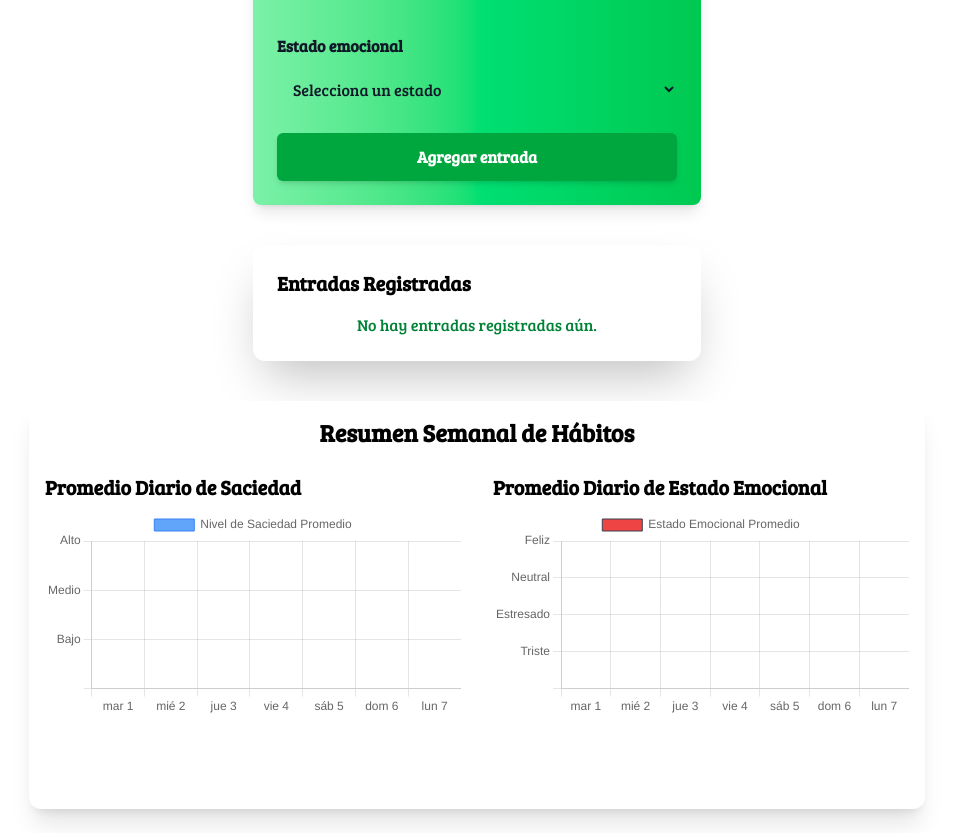
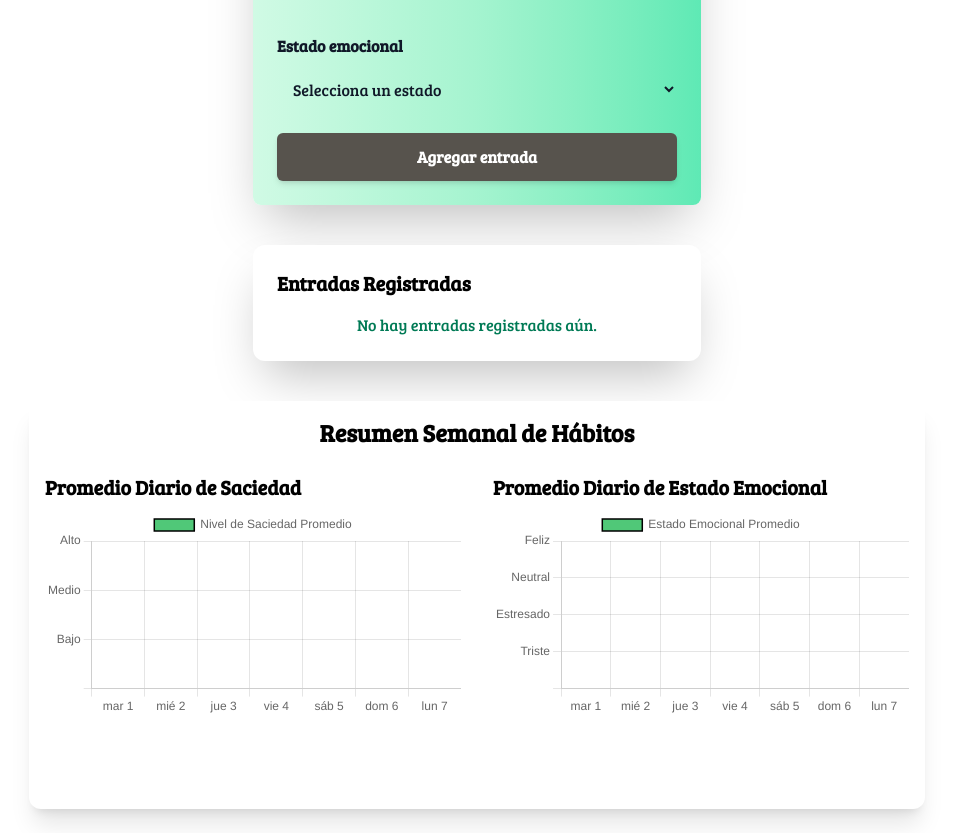
Before and after one commit to tomasvera17/gestor_alimentacion, a React (Vite) app: page / in a window 1280 px wide. Shown: the part 345-1178 px from the top of the page, without its empty margins (163-1116 px from the left). Built offline with nearby package versions, Linux system fonts and the light colour scheme; the HTML template or start-up script is replaced by a standard one; a web font is replaced by a local one.

Commit message:
Cambios de diseño

```diff
--- a/src/App.jsx
+++ b/src/App.jsx
@@ -17,21 +17,21 @@ const App = () => {
   };
 
   return (
-    <div className="min-h-screen bg-gradient-to.br from-green-200 via-green-300 to-green-400 p-6">
-      <h1 className="text-4xl font-bold text-center mb-8 text-green-900 drop-shadow-lg">Control de Alimentación y Emociones</h1>
+    <div className="min-h-screen p-6">
+      <h1 className="text-4xl font-bold text-center mb-8 text-emerald-700 drop-shadow-lg">Control de Alimentación y Emociones</h1>
       <FormularioRegistro onAgregarEntrada={agregarEntrada} />
       <section className="max-w-md mx-auto mt-10 bg-white bg-opacity-80 rounded-xl p-6 shadow-2xl">
         <h2 className="text-xl font-semibold mb-4">Entradas Registradas</h2>
         {entradas.length === 0 ? (
-          <p className="text-center text-green-700">No hay entradas registradas aún.</p>
+          <p className="text-center text-emerald-700">No hay entradas registradas aún.</p>
         ) : (
           <ul className="space-y-4">
             {entradas.map(({ id, comida, nivelSaciedad, estadoEmocional, fecha }) => (
-              <li key={id} className="bg-green-200 p-4 rounded shadow-xl">
+              <li key={id} className="bg-emerald-200 p-4 rounded shadow-xl">
                 <p><strong>Comida:</strong> {comida}</p>
                 <p><strong>Nivel de saciedad:</strong> {nivelSaciedad}</p>
                 <p><strong>Estado emocional:</strong> {estadoEmocional}</p>
-                <p className="text-sm text-green-600">{new Date(fecha).toLocaleString()}</p>
+                <p className="text-sm text-emerald-600">{new Date(fecha).toLocaleString()}</p>
               </li>
             ))}
           </ul>
--- a/src/components/FormularioRegistro.jsx
+++ b/src/components/FormularioRegistro.jsx
@@ -24,7 +24,7 @@ const FormularioRegistro = ({ onAgregarEntrada }) => {
   };
 
   return (
-    <form onSubmit={manejarEnvio} className="p-6 bg-gradient-to-r from-green-300 via-green-400 to-green-500 rounded-lg shadow-lg max-w-md mx-auto text-gray-900">
+    <form onSubmit={manejarEnvio} className="p-6 bg-gradient-to-r from-emerald-100 via-emerald-200 to-emerald-300 rounded-lg shadow-2xl max-w-md mx-auto text-gray-900">
       <h2 className="text-2xl font-semibold mb-6 text-center drop-shadow-md">Registrar Comida y Emociones</h2>
 
       <label className="block mb-3 font-semibold" htmlFor="comida">Comida consumida</label>
@@ -33,7 +33,7 @@ const FormularioRegistro = ({ onAgregarEntrada }) => {
         type="text"
         value={comida}
         onChange={(e) => setComida(e.target.value)}
-        className="w-full p-3 rounded-md mb-5 text-gray-900 focus:outline-none focus:ring-2 focus:ring-green-600"
+        className="w-full p-3 rounded-md mb-5 text-gray-900 focus:outline-none focus:ring-2 focus:ring-emerald-600"
         placeholder="Ejemplo: Pasta, arroz, ensalada, etc."
         required
       />
@@ -43,7 +43,7 @@ const FormularioRegistro = ({ onAgregarEntrada }) => {
         id="nivelSaciedad"
         value={nivelSaciedad}
         onChange={(e) => setNivelSaciedad(e.target.value)}
-        className="w-full p-3 rounded-md mb-5 text-gray-900 focus:outline-none focus:ring-2 focus:ring-green-600"
+        className="w-full p-3 rounded-md mb-5 text-gray-900 focus:outline-none focus:ring-2 focus:ring-emerald-600"
         required
       >
         <option value="">Selecciona un nivel</option>
@@ -57,7 +57,7 @@ const FormularioRegistro = ({ onAgregarEntrada }) => {
         id="estadoEmocional"
         value={estadoEmocional}
         onChange={(e) => setEstadoEmocional(e.target.value)}
-        className="w-full p-3 rounded-md mb-5 text-gray-900 focus:outline-none focus:ring-2 focus:ring-green-600"
+        className="w-full p-3 rounded-md mb-5 text-gray-900 focus:outline-none focus:ring-2 focus:ring-emerald-600"
         required
       >
         <option value="">Selecciona un estado</option>
@@ -69,7 +69,7 @@ const FormularioRegistro = ({ onAgregarEntrada }) => {
 
       <button
         type="submit"
-        className="w-full bg-green-600 hover:bg-green-700 text-white font-bold py-3 rounded-md shadow-md transition duration-300"
+        className="w-full bg-stone-600 hover:bg-emerald-700 text-white font-bold py-3 rounded-md shadow-md transition duration-300"
       >
         Agregar entrada
       </button>
--- a/src/components/GraficoHabitos.jsx
+++ b/src/components/GraficoHabitos.jsx
@@ -87,9 +87,9 @@ const GraficosHabitos = () => {
       {
         label: 'Nivel de Saciedad Promedio',
         data: promediosSaciedad,
-        backgroundColor: '#60a5fa',
-        borderColor: '#3b82f6',
-        borderWidth: 1,
+        backgroundColor: '#50C878',
+        borderColor: 'black',
+        borderWidth: 1.5,
       },
     ],
   };
@@ -100,14 +100,9 @@ const GraficosHabitos = () => {
       {
         label: 'Estado Emocional Promedio',
         data: promediosEmociones,
-        backgroundColor: promediosEmociones.map(valor => {
-          if (valor >= 3.5) return '#4ade80'; // feliz
-          if (valor >= 2.5) return '#facc15'; // neutral
-          if (valor >= 1.5) return '#f97316'; // estresado
-          return '#ef4444'; // triste
-        }),
-        borderColor: '#374151',
-        borderWidth: 1,
+        backgroundColor: '#50C878',
+        borderColor: 'black',
+        borderWidth: 1.5,
       },
     ],
   };
@@ -126,6 +121,16 @@ const GraficosHabitos = () => {
           }
         }
       }
+    },
+    plugins: {
+      tooltip: {
+        callbacks: {
+          label: function(context) {
+            const value = context.parsed.y;
+            return `Nivel: ${['', 'Bajo', 'Medio', 'Alto'][Math.round(value)]}`;
+          }
+        }
+      },
     }
   };
   // Opciones para el gráfico de emociones
@@ -140,6 +145,16 @@ const GraficosHabitos = () => {
           stepSize: 1,
           callback: function(value) {
             return ['', 'Triste', 'Estresado', 'Neutral', 'Feliz'][value] || '';
+          }
+        }
+      }
+    },
+    plugins: {
+      tooltip: {
+        callbacks: {
+          label: function(context) {
+            const value = context.parsed.y;
+            return `Estado: ${['', 'Triste', 'Estresado', 'Neutral', 'Feliz'][Math.round(value)]}`;
           }
         }
       }
```
